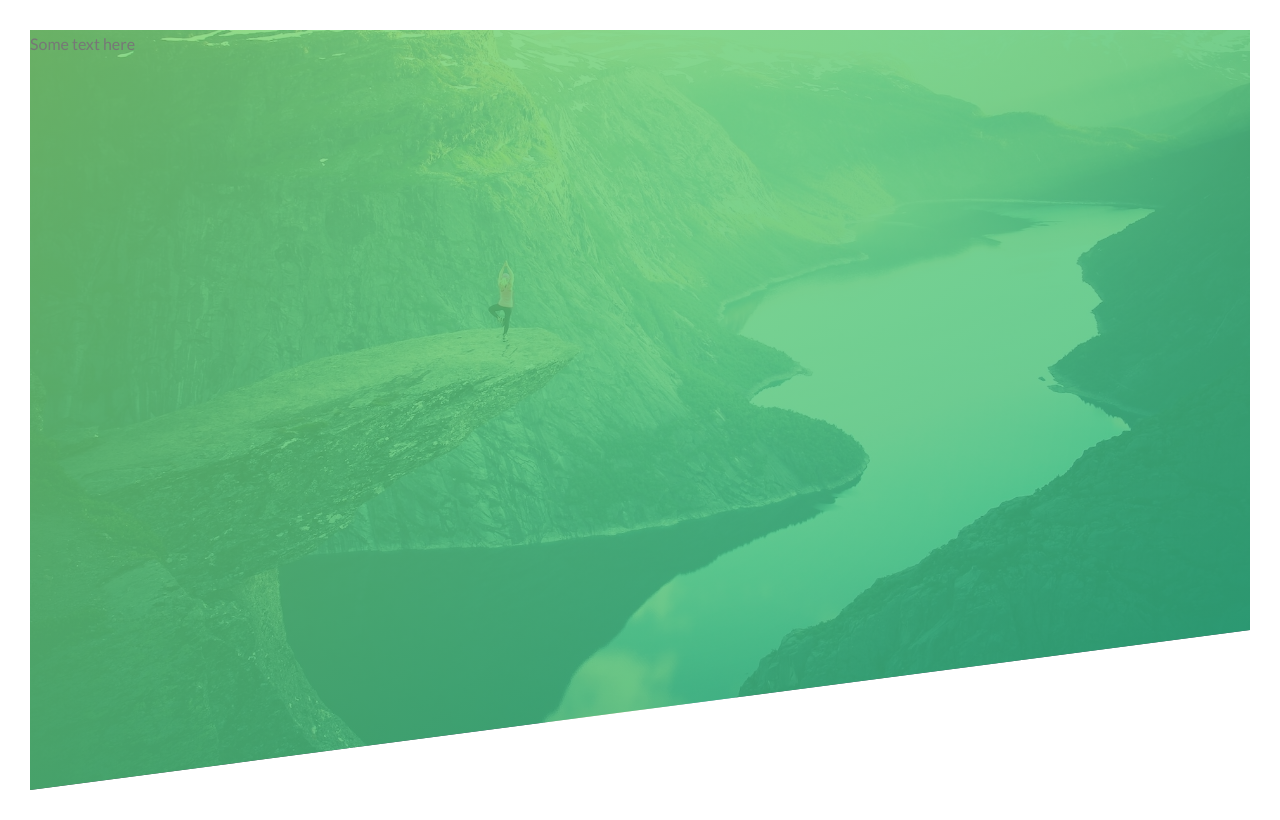
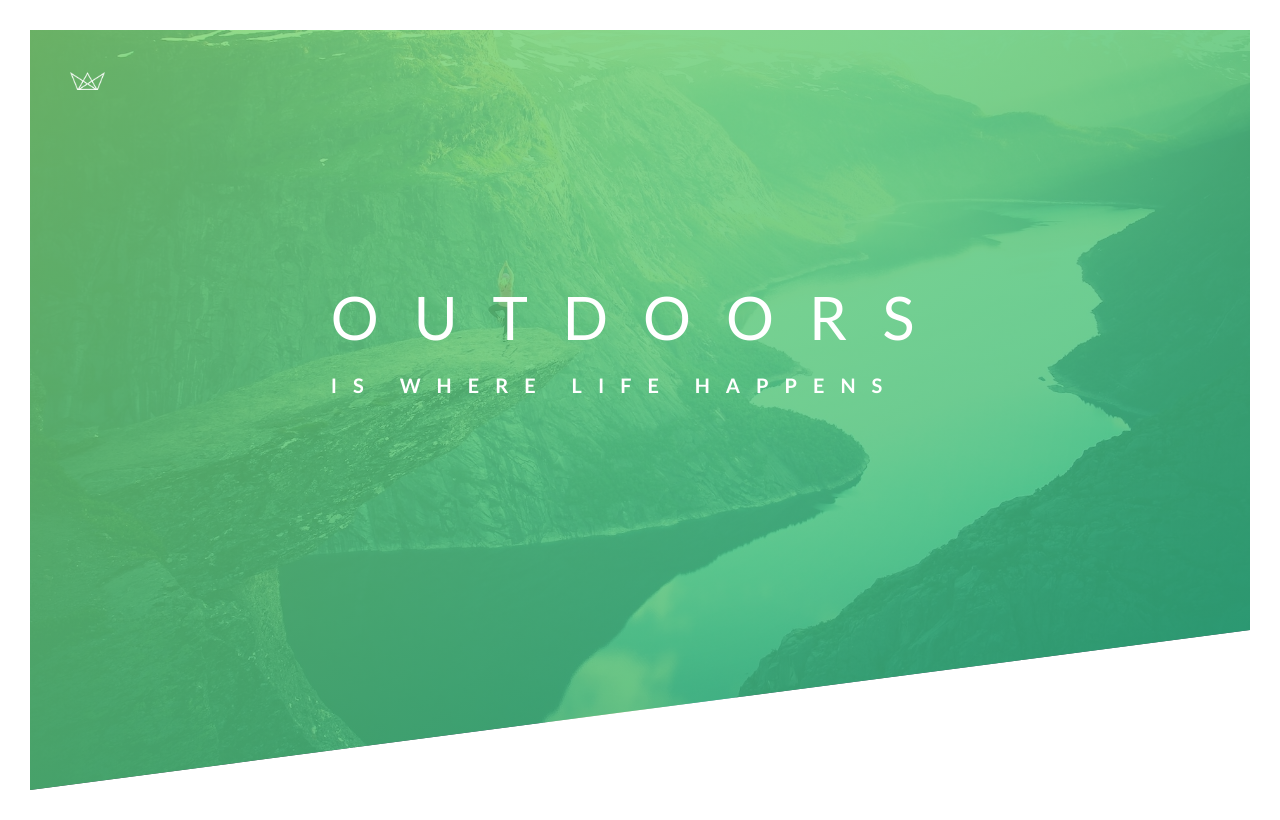
Before and after one commit to francmarin98/natours, a plain HTML site: page index.html in a window 1280 px wide. Drawn offline with Linux system fonts and the light colour scheme.

Commit message:
add text and logo in header

```diff
--- a/css/style.css
+++ b/css/style.css
@@ -36,4 +36,42 @@ body {
 	background-size: cover;
 	background-position: top;
     clip-path: polygon(0 0, 100% 0, 100% 75vh, 0 100%);
+    position: relative;
 }
+
+.logo-box {
+    position: absolute;
+    top: 2.5rem;
+    left: 2.5rem;
+}
+
+.logo {
+    width: 2.1875rem;
+}
+
+.text-box{
+    position: absolute;
+    top: 40%;
+    left: 50%;
+    transform: translate(-50%, -50%);
+    /* text-align: center; */
+}
+
+.heading-primary {
+    color: #fff;
+    text-transform: uppercase;
+}
+
+.heading-primary-main{
+    display: block;
+    font-size: 3.75rem;
+    font-weight: 400;
+    letter-spacing: 2.1875rem;
+}
+
+.heading-primary-sub{
+    display: block;
+    font-size: 1.25rem;
+    font-weight: 700;
+    letter-spacing: 1rem;
+}
--- a/index.html
+++ b/index.html
@@ -1,21 +1,32 @@
 <!DOCTYPE html>
 <html lang="en">
 	<head>
-        <meta charset="UTF-8">
-        <meta name="viewport" content="width=device-width, initial-scale=1.0">
+		<meta charset="UTF-8" />
+		<meta name="viewport" content="width=device-width, initial-scale=1.0" />
 
-        <link href="https://fonts.googleapis.com/css?family=Lato:100,300,400,700,900" rel="stylesheet">
+		<link
+			href="https://fonts.googleapis.com/css?family=Lato:100,300,400,700,900"
+			rel="stylesheet"
+		/>
 
-        <link rel="stylesheet" href="css/icon-font.css">
-        <link rel="stylesheet" href="css/style.css">
-        <link rel="shortcut icon" type="image/png" href="img/favicon.png">
+		<link rel="stylesheet" href="css/icon-font.css" />
+		<link rel="stylesheet" href="css/style.css" />
+		<link rel="shortcut icon" type="image/png" href="img/favicon.png" />
 
 		<title>Natours | Exciting tours for adventurous people</title>
 	</head>
 	<body>
 		<header class="header">
-            Some text here
+			<div class="logo-box">
+				<img src="img/logo-white.png" alt="Logo" class="logo" />
+			</div>
+
+            <div class="text-box">
+                <h1 class="heading-primary">
+                    <span class="heading-primary-main"> Outdoors </span>
+                    <span class="heading-primary-sub"> is where life happens </span>
+                </h1>
+            </div>
 		</header>
-
 	</body>
 </html>
```
Lines whose indentation alone changed are shown as unchanged.
